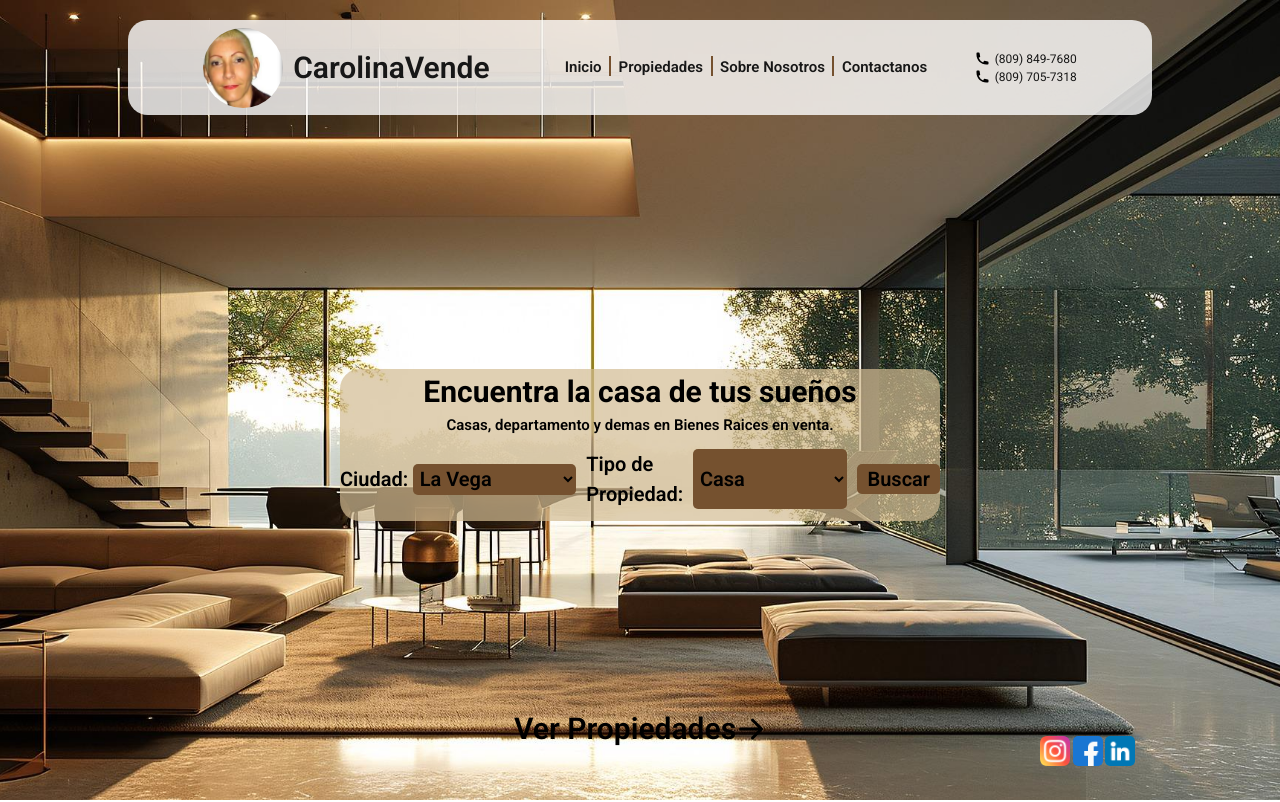
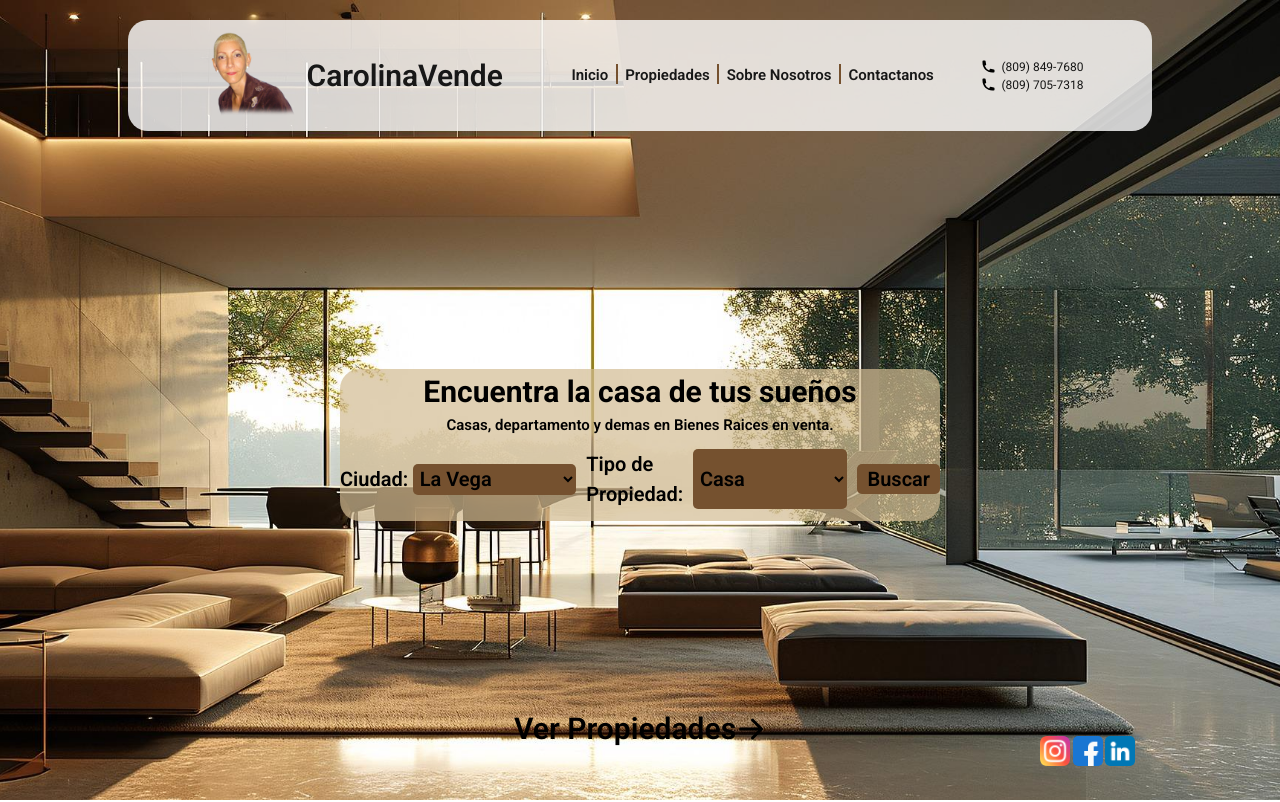
Before and after one commit to DavidRParra/CarolinaVendePage, a Next.js app: page / in a window 1280 px wide. Shown: the top 802 px of the page. Built offline with nearby package versions, Linux system fonts and the light colour scheme.

Commit message:
Cambio en la configuracion de PORT

```diff
--- a/package.json
+++ b/package.json
@@ -5,7 +5,7 @@
   "scripts": {
     "dev": "next dev --turbopack",
     "build": "next build",
-    "start": "next start",
+    "start": "next start -p $PORT",
     "lint": "next lint"
   },
   "dependencies": {
--- a/src/components/NavBar.tsx
+++ b/src/components/NavBar.tsx
@@ -17,11 +17,11 @@ function NavBar(){
             <nav className="flex flex-col items-center justify-evenly py-3 lg:flex-row lg:mx-[auto]">
                 <Link href="/" className="flex flex-col items-center text-[2rem] gap-[1rem] lg:flex-row lg:text-[3rem]">
                     <Image
-                        src='/CarolinaVende.jpg'
+                        src='/Carolina_Vende_Foto.png'
                         alt="CarolinaVende"
                         width={300}
                         height={300}
-                        className="rounded-full w-[8rem] lg:w-[8rem]"
+                        className="w-[10rem] lg:w-[10rem]"
                     />
                     <h1 className="font-semibold"> CarolinaVende</h1>
                 </Link>
@@ -70,7 +70,7 @@ function NavBar(){
                             </Link>
                         </li>
 
-                        <div className="w-[.2rem] h-[2rem] bg-[#75512f]"/>
+                        <div className="lg:w-[.2rem] lg:h-[2rem] lg:bg-[#75512f]"/>
 
                         <li>
                             <Link
@@ -107,7 +107,7 @@ function NavBar(){
                             </Link>
                         </li>
 
-                        <div className="w-[.2rem] h-[2rem] bg-[#75512f]"/>
+                        <div className="lg:w-[.2rem] lg:h-[2rem] lg:bg-[#75512f]"/>
 
                         <li>
                             <Link
@@ -145,7 +145,7 @@ function NavBar(){
                             </Link>
                         </li>
 
-                        <div className="w-[.2rem] h-[2rem] bg-[#75512f]"/>
+                        <div className="lg:w-[.2rem] lg:h-[2rem] lg:bg-[#75512f]"/>
 
                         <li>
                             <Link
```
Also changed, not shown: public/Carolina_Vende.jpg (added), public/Carolina_Vende_Foto.png (added).
